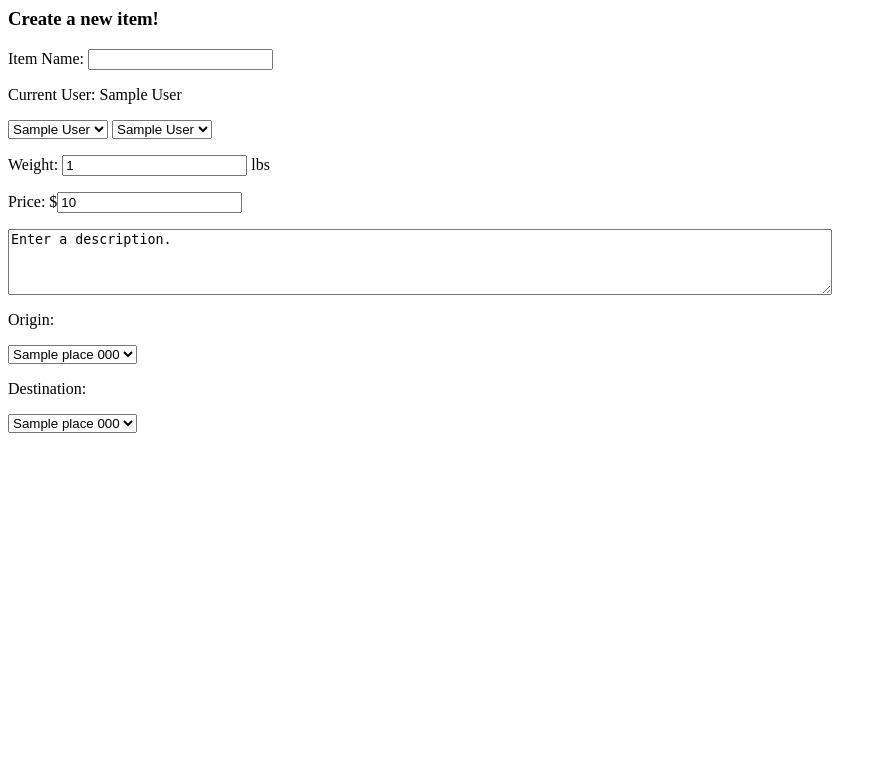
After one commit to patpragman/inventory, a Flask app: template templates/new_item.html in a window 1280 px wide. The commit adds this page. Shown: the top 783 px of the page, without its empty margins (0-887 px from the left). Run offline with Flask 2, Linux system fonts and the light colour scheme; the template is opened without the code that fills it: most values are stand-ins (such as "Sample title", 1, 10 or a date in 2020).

Commit message:
added a registration page and a way to register started new item page trouble with Jinja2

```diff
--- a/app.py
+++ b/app.py
@@ -248,6 +248,22 @@ def edit_personal_user() -> str:
         print(err)
         redirect("/")
 
+@app.route("/new_item", methods=["post", "get"])
+def new_item() -> str:
+    global db
+    # if you're getting a page from the server - render the appropriate template
+    if request.method == "GET":
+        print(db.places)
+        print(db.people)
+        return render_template("/new_item.html",
+                                person=db.people[session["username"]],
+                                places=db.places,
+                                people=db.people)
+    else:
+        print("post not yet implemented")
+        return "WTF!"
+
+
 @app.route("/logout")
 def logout() -> None:
 
--- a/templates/control_panel.html
+++ b/templates/control_panel.html
@@ -8,7 +8,7 @@
 <p><a href="#">Add items to a cart. (broken)</a> </p>
 <p><a href="#">Create a new a cart. (broken)</a> </p>
 <p><a href="#">Edit items. (broken)</a> </p>
-<p><a href="#">Create a new item. (broken)</a> </p>
+<p><a href="/new_item">Create a new item. (broken)</a> </p>
 <p><a href="#">Edit places. (broken)</a> </p>
 <p><a href="#">Create a new place. (broken)</a> </p>
 <p><a href="#">Edit users. (broken)</a> </p>
--- /dev/null
+++ b/templates/new_item.html
@@ -0,0 +1,38 @@
+<html>
+<title>
+    New Item
+</title>
+<body>
+    <h3>Create a new item!</h3>
+<form>
+    <p>Item Name: <input name="name"></p>
+    <p>Current User: {{person.first_name}} {{person.last_name}}</p>
+    <select id="checked_in_by" name="checked_in_by">
+        {% for p in people %}
+        <option value="{{p.username}}">{{p.first_name}} {{p.last_name}}</option>
+        {% endfor %}}
+    </select>
+    <select id="customer" name="customer">
+        {% for p in people %}
+        <option value="{{p.username}}">{{p.first_name}} {{p.last_name}}</option>
+        {% endfor %}}
+    </select>
+    <p>Weight: <input id="weight" type="number" name="weight" value="1" > lbs</p>
+    <p>Price:  $<input id="price" type="number" name="price" value=10></p>
+    <textarea id="description" name="description" rows=4 cols=100>Enter a description.</textarea>
+    <p>Origin:</p>
+    <select id="origin" name="origin">
+        {% for place in places %}
+        <option value="{{ place.name }}">{{ place.name }} {{ place.airport_code }}</option>
+        {% endfor %}}
+    </select>
+    <p>Destination:</p>
+    <select id="destination" name="destination">
+        {% for place in places %}
+        <option value="{{place.name}}">{{place.name}} {{place.airport_code}}</option>
+        {% endfor %}}
+    </select>
+
+</form>
+</body>
+</html>
```
Also changed, not shown: inventory.db, 1 other file.
